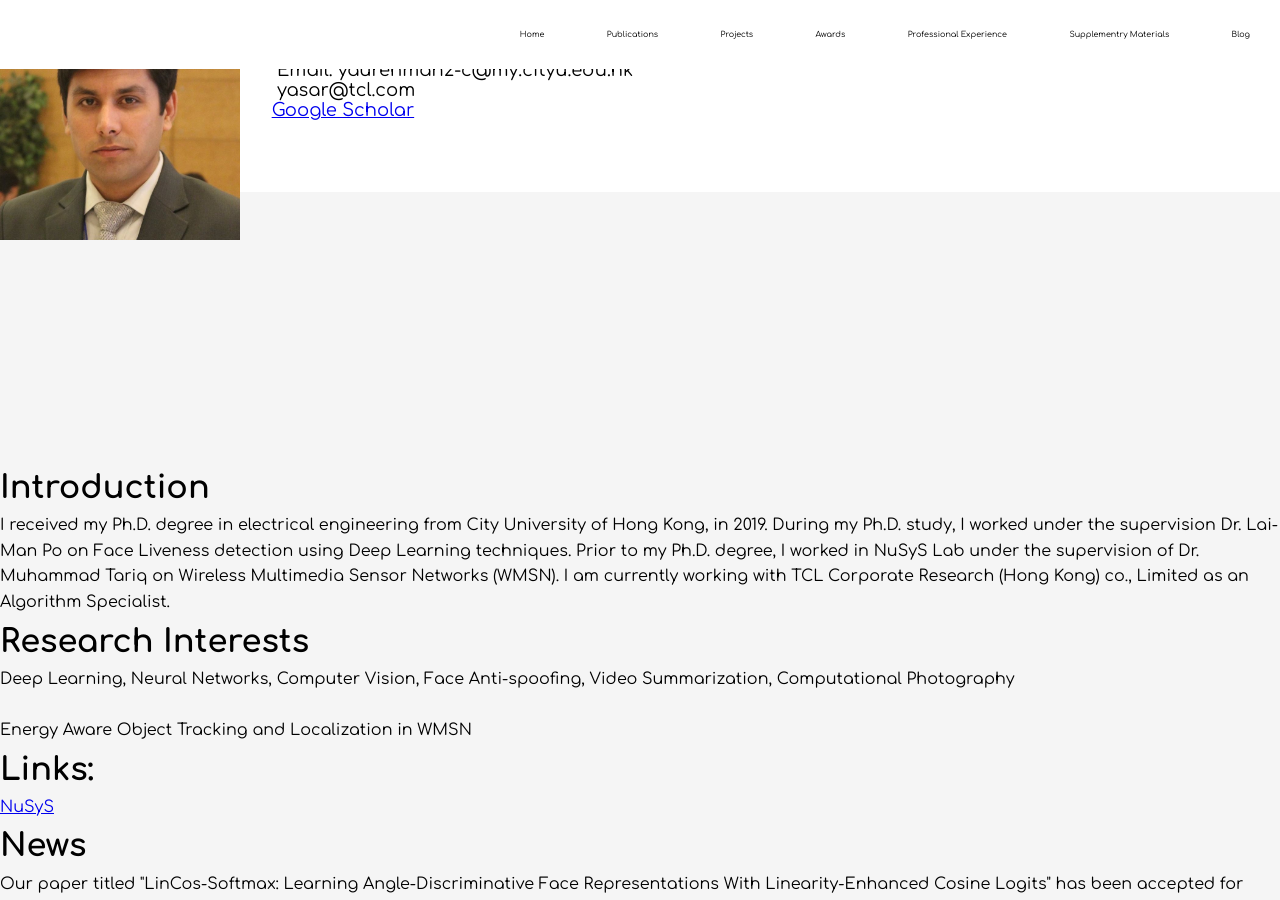
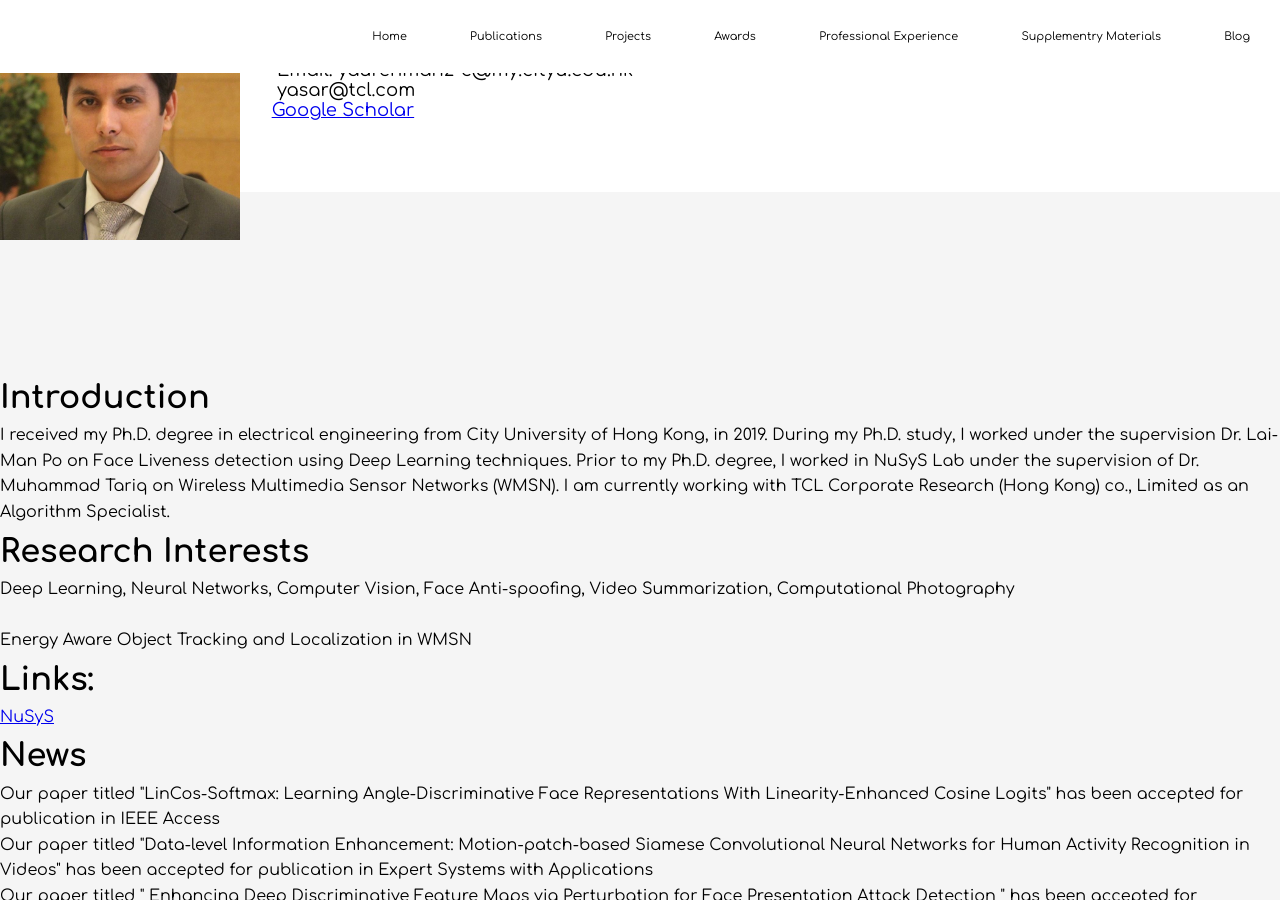
Before and after one commit to yasar-rehman/yasar, a Jekyll site: the page built from index.html, in a window 1280 px wide and 900 px high. Built offline with Jekyll 4.4.1, drawn with Linux system fonts in a browser that asks for light colours.

Commit message:
Update main.css

```diff
--- a/css/main.css
+++ b/css/main.css
@@ -19,7 +19,7 @@ body {
   width: 100%;
   background-color: #Fff;
   font-family: "comfortaa",sans-serif;
-  font-size: 0.5em;
+  font-size: 0.7em;
 }
 
 nav ul li {
@@ -42,7 +42,7 @@ nav ul li a:hover {
   line-height: 1.6;
   background: #F5F5F5;
   min-height: 55vh;
-  padding-top: 30vh;
+  padding-top: 20vh;
   text-align:
 }
 
```
